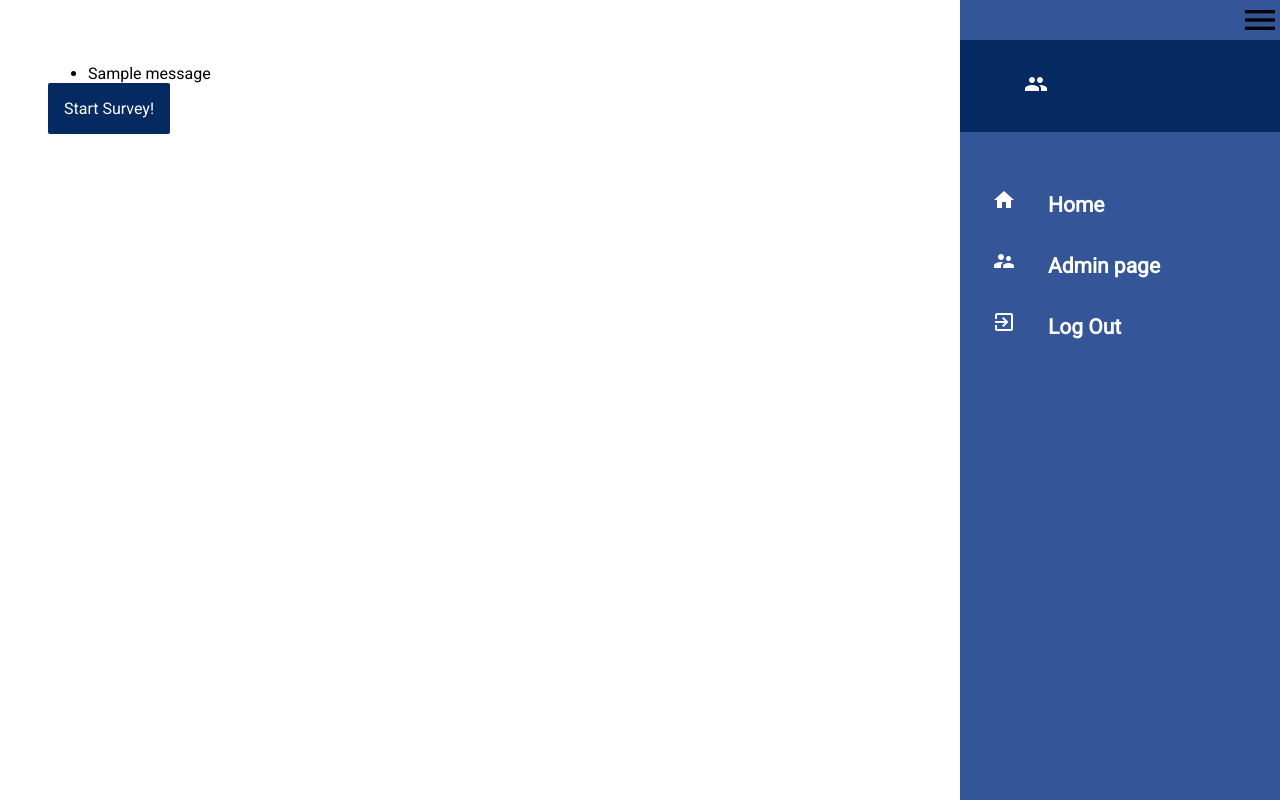
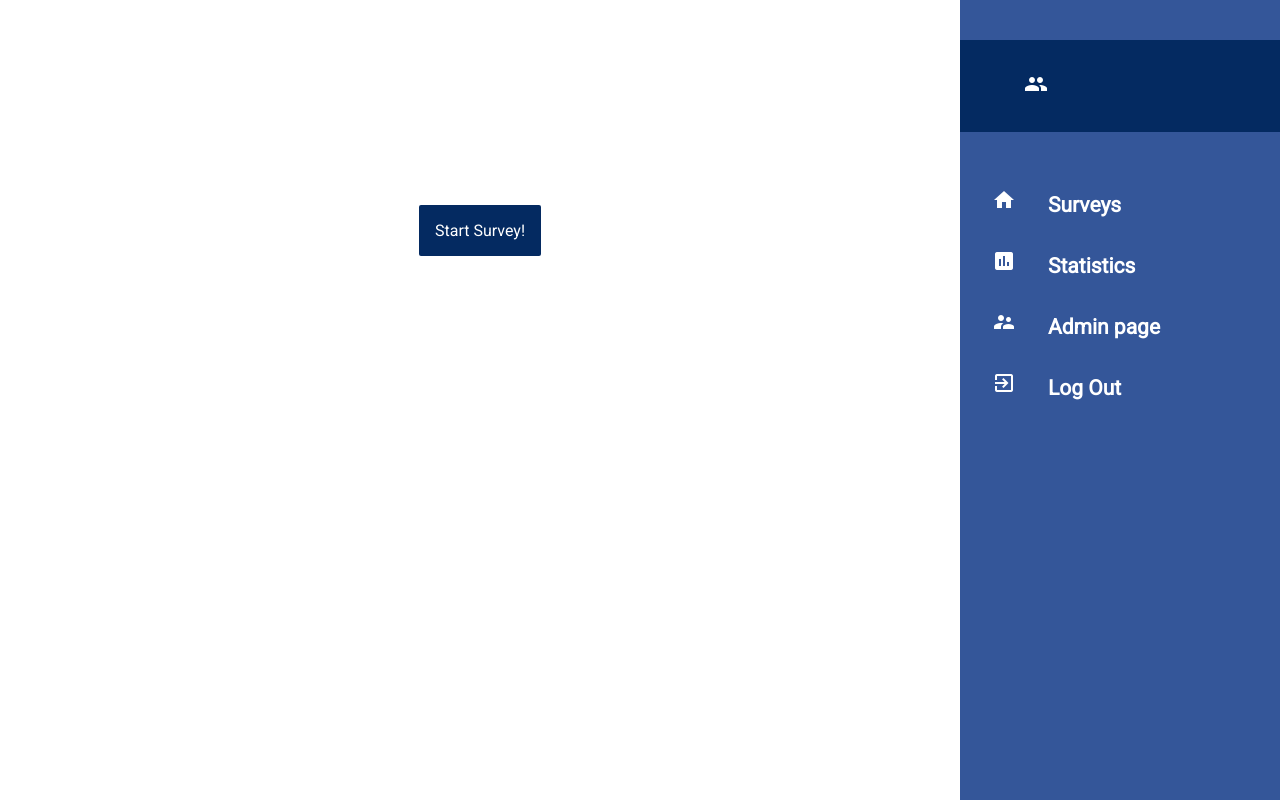
Before and after one commit to AndreasMilants/novem, a Django app: page / in a window 1280 px wide. Run offline with Django 3.2, Linux system fonts and the light colour scheme; a user stored in the database is signed in; tables that the repository leaves empty hold one stand-in row (values such as "Sample post"); one stand-in notice (Sample message) is shown.

Commit message:
statistics

```diff
--- a/static/css/base.css
+++ b/static/css/base.css
@@ -5,10 +5,6 @@
 body {
     margin: 0;
     min-height: 100vh;
-}
-
-h1, h2 {
-    font-family: 'Anton', sans-serif;
 }
 
 #nav-open, #nav-close {
@@ -36,15 +32,6 @@
 
 .navigation li:hover {
     background: #3595f6;
-}
-
-@-webkit-keyframes rotate {
-    from {
-        transform: rotate(0deg);
-    }
-    to {
-        transform: rotate(180deg);
-    }
 }
 
 nav {
@@ -150,7 +137,7 @@
 }
 
 article {
-    margin: .5rem;
+    margin: 3rem .5rem .5rem .5rem;
 }
 
 .survey p {
@@ -227,16 +214,56 @@
     margin: 3rem 0 0 1rem;
 }
 
-.button.only-button {
-    margin-top: 3rem;
-}
-
 .button {
     padding: 1rem;
     border-radius: 2px;
     background-color: #042a61;
     color: white;
     text-decoration: none;
+}
+
+.center-content {
+    display: flex;
+    justify-content: center;
+    align-items: center;
+    height: 300px;
+}
+
+.messages {
+    list-style-type: none;
+    max-height: 500px;
+    overflow: hidden;
+    transition: max-height 1s 11s, opacity 3s 10s ease;
+}
+
+.messages.disappear {
+    opacity: 0;
+    max-height: 0;
+}
+
+.messages li {
+    margin: 1rem 0;
+    padding: .5rem 1rem;
+    border-radius: 2px;
+    font-weight: bold;
+}
+
+.messages .error {
+    background-color: #CC0000;
+}
+
+.messages .success {
+    background-color: #00CC00;
+}
+
+.messages .info {
+    background-color: #3595f6;
+}
+
+.statistics {
+    display: grid;
+    grid-template-columns: repeat(3, 33%);
+    text-align: center;
 }
 
 @media screen and (min-width: 769px) {
@@ -270,6 +297,10 @@
         display: none;
     }
 
+    #nav-open.visible, #nav-close.visible {
+        display: none;
+    }
+
     .survey .q {
         display: grid;
         grid-template-columns: 2fr 1fr;
@@ -282,4 +313,18 @@
     form {
         max-width: 600px;
     }
+
+    .statistics {
+        column-gap: 1rem;
+        row-gap: 1rem;
+    }
 }
+
+@-webkit-keyframes rotate {
+    from {
+        transform: rotate(0deg);
+    }
+    to {
+        transform: rotate(180deg);
+    }
+}
--- a/surveys/templates/surveys/home.html
+++ b/surveys/templates/surveys/home.html
@@ -2,5 +2,7 @@
 {% load i18n static %}
 
 {% block content %}
-    <a class="button only-button" href="{% url 'survey' page=1 %}">{% trans 'Start Survey!' %}</a>
+    <div class="center-content">
+        <a class="button" href="{% url 'survey' page=1 %}">{% trans 'Start Survey!' %}</a>
+    </div>
 {% endblock content %}
--- a/surveys/urls.py
+++ b/surveys/urls.py
@@ -1,7 +1,9 @@
 from django.urls import path
-from .views import homepage, survey_view
+from .views import homepage, survey_view, get_personal_survey_stats, personal_statistics
 
 urlpatterns = [
     path('', homepage, name='home'),
     path('survey/<page>', survey_view, name='survey'),
+    path('statistics', personal_statistics, name='personal-statistics'),
+    path('see_statistics/<survey>', get_personal_survey_stats, name='see-personal-statistics'),
 ]
--- a/surveys/views.py
+++ b/surveys/views.py
@@ -1,3 +1,4 @@
+from django.db.models import Avg, Q
 from django.shortcuts import render, redirect
 from django.contrib import messages
 from django.contrib.auth.decorators import login_required
@@ -25,8 +26,7 @@
             for form in form_set:
                 if form.is_valid():
                     try:
-                        model = Answer.objects.get().filter(question=form.cleaned_data.get('question'),
-                                                            user=request.user)
+                        model = Answer.objects.get(question=form.cleaned_data.get('question'), user=request.user)
                         model.answer = form.cleaned_data.get('answer')
                     except Answer.DoesNotExist:
                         model = form.save(commit=False)
@@ -51,8 +51,19 @@
                    'level': LEVEL_CHOICES[int(page) - 1][1], 'survey': survey})
 
 
-"""
 @login_required
-def get_survey_stats(request, survey):
-    personal_stats =
-"""
+@user_is_linked_to_organisation
+def get_personal_survey_stats(request, survey):
+    personal_stats = [
+        {'level': level[1], 'avg': Answer.objects.filter(user=request.user, question__survey__slug=survey,
+                                                         question__level=level[0]).aggregate(Avg('answer'))[
+            'answer__avg']} for level in LEVEL_CHOICES]
+    return render(request, 'surveys/see-personal-statistics-survey.html',
+                  {'stats': personal_stats, 'min': -50, 'max': 50, 'survey': Survey.objects.get(slug=survey)})
+
+
+@login_required
+@user_is_linked_to_organisation
+def personal_statistics(request):
+    surveys = Survey.objects.filter(question__answer__user=request.user).distinct()
+    return render(request, 'surveys/personal-statistics.html', {'surveys': surveys})
--- a/templates/_base.html
+++ b/templates/_base.html
@@ -38,26 +38,21 @@
 <body>
 <article>
     {% if messages %}
-        <section>
-            <ul>
-                {% for message in messages %}
-                    {% if 'error' in message.tags %}
-                        <li>
-                            {{ message }}
-                        </li>
-                    {% endif %}
-                {% endfor %}
-            </ul>
-            <ul>
-                {% for message in messages %}
-                    {% if 'success' in message.tags %}
-                        <li>
-                            {{ message }}
-                        </li>
-                    {% endif %}
-                {% endfor %}
-            </ul>
-        </section>
+        <script>
+            window.addEventListener("load", deleteMessages, false);
+
+            function deleteMessages() {
+                let messages = document.getElementsByClassName("messages");
+                for (let i = 0; i < messages.length; i++) {
+                    messages[i].classList.add("disappear");
+                }
+            }
+        </script>
+        <ul class="messages">
+            {% for message in messages %}
+                <li{% if message.tags %} class="{{ message.tags }}"{% endif %}>{{ message }}</li>
+            {% endfor %}
+        </ul>
     {% endif %}
     {% block content %}
     {% endblock content %}
--- a/templates/_base_post_login.html
+++ b/templates/_base_post_login.html
@@ -14,7 +14,13 @@
             </ul>
         </section>
         <ul class="navigation">
-            <li><a href="{% url 'home' %}"><span class="material-icons">home</span><span>{% trans 'Home' %}</span></a>
+            <li>
+                <a href="{% url 'home' %}"><span class="material-icons">home</span><span>{% trans 'Surveys' %}</span></a>
+            </li>
+            <li>
+                <a href="{% url 'personal-statistics' %}">
+                    <span class="material-icons">poll</span><span>{% trans 'Statistics' %}</span>
+                </a>
             </li>
             {% if user.is_superuser %}
                 <li><a href="{% url 'admin:index' %}"><span
```
Also changed, not shown: surveys/models.py (+9 -0 lines), surveys/templates/surveys/personal-statistics.html (added, +10 -0 lines), surveys/templates/surveys/see-personal-statistics-survey.html (added, +36 -0 lines), locale/nl/LC_MESSAGES/django.po, surveys/migrations/0003_survey_slug.py (added), 1 other file.
